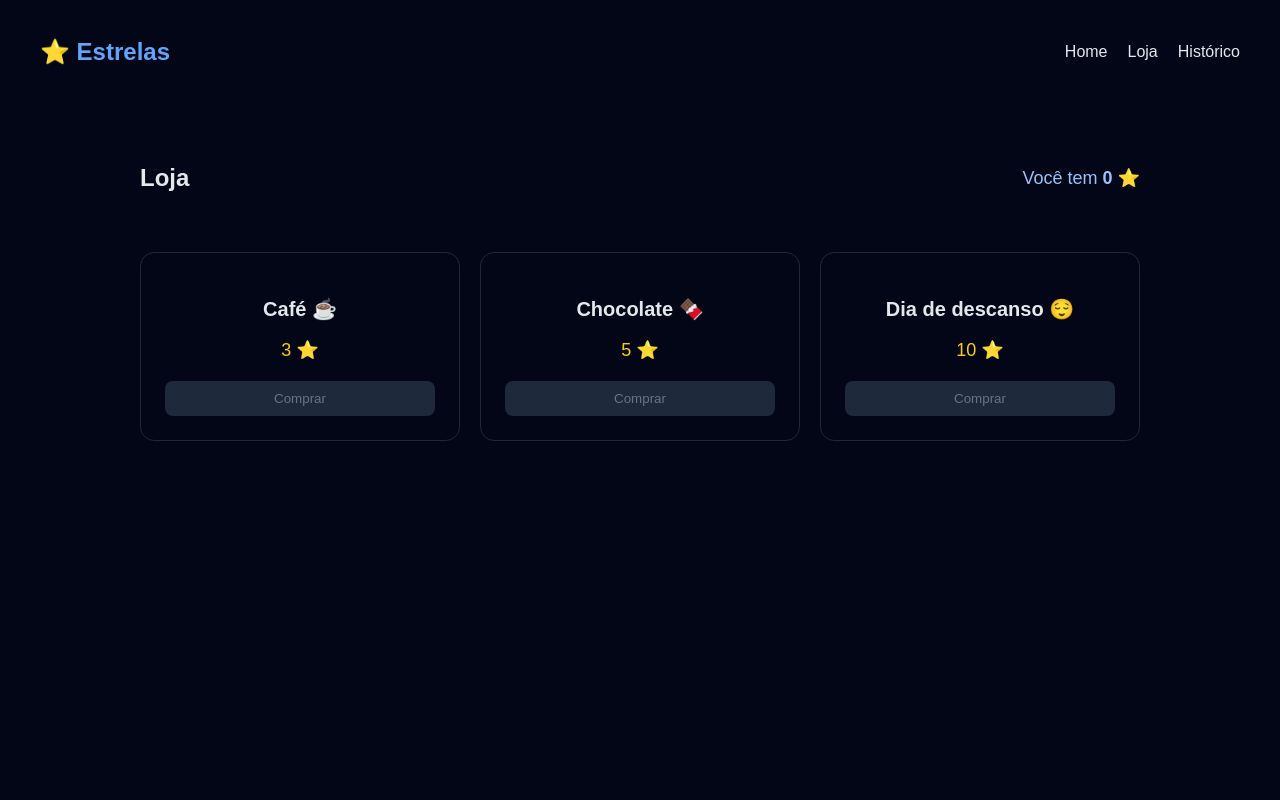
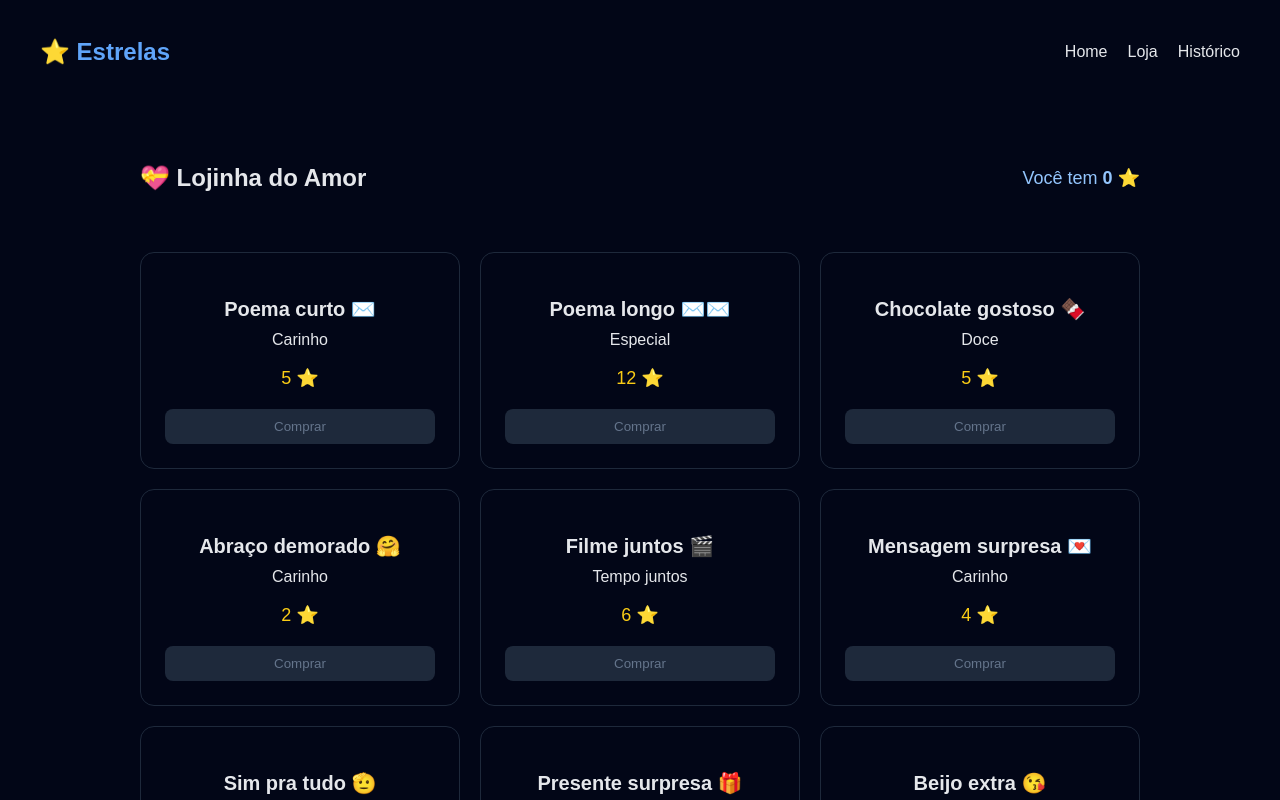
Before and after one commit to VitorIzidoro/ProjetoEstrela, a React (Vite) app in the folder Estrela/: page /loja in a window 1280 px wide. Shown: the top 800 px of the page. Built offline with nearby package versions, Linux system fonts and the light colour scheme.

Commit message:
Segundocommit

```diff
--- a/Estrela/src/pages/Store.jsx
+++ b/Estrela/src/pages/Store.jsx
@@ -2,26 +2,39 @@ import { useContext } from "react";
 import { StarContext } from "../components/StarContext";
 import "../styles/Store.css";
 
-const ITEMS = [
-  { id: 1, name: "Café ☕", price: 3 },
-  { id: 2, name: "Chocolate 🍫", price: 5 },
-  { id: 3, name: "Dia de descanso 😌", price: 10 }
-];
-
 export default function Store() {
   const { stars, buyItem } = useContext(StarContext);
+
+  const ITEMS = [
+    { id: 1, name: "Poema curto ✉️", price: 5, category: "Carinho" },
+    { id: 2, name: "Poema longo ✉️✉️", price: 12, category: "Especial" },
+    { id: 3, name: "Chocolate gostoso 🍫", price: 5, category: "Doce" },
+    { id: 4, name: "Abraço demorado 🤗", price: 2, category: "Carinho" },
+    { id: 5, name: "Filme juntos 🎬", price: 6, category: "Tempo juntos" },
+    { id: 6, name: "Mensagem surpresa 💌", price: 4, category: "Carinho" },
+    { id: 7, name: "Sim pra tudo 🫡", price: 1000, category: "Especial" },
+    { id: 8, name: "Presente surpresa 🎁", price: 100, category: "Surpresa" },
+    { id: 9, name: "Beijo extra 😘", price: 1, category: "Carinho" },
+    { id: 10, name: "Música aleatória 🎶", price: 10, category: "Surpresa" },
+    { id: 11, name: "Outro Site 🧑‍💻", price: 200, category: "Surpresa" },
+    { id: 12, name: "Ligação 📞", price: 15, category: "Especial" }
+
+
+  ];
 
   function handleBuy(item) {
     const success = buyItem(item);
     if (!success) {
       alert("Estrelas insuficientes 😢");
+    } else {
+      alert(`Você comprou: ${item.name} 💖`);
     }
   }
 
   return (
     <div className="store">
       <header className="store-header">
-        <h2>Loja</h2>
+        <h2>💝 Lojinha do Amor</h2>
         <p>Você tem <strong>{stars} ⭐</strong></p>
       </header>
 
@@ -29,7 +42,8 @@ export default function Store() {
         {ITEMS.map(item => (
           <div key={item.id} className="item-card">
             <h3>{item.name}</h3>
-            <p>{item.price} ⭐</p>
+            <span className="category">{item.category}</span>
+            <p className="price">{item.price} ⭐</p>
 
             <button
               disabled={stars < item.price}
```
